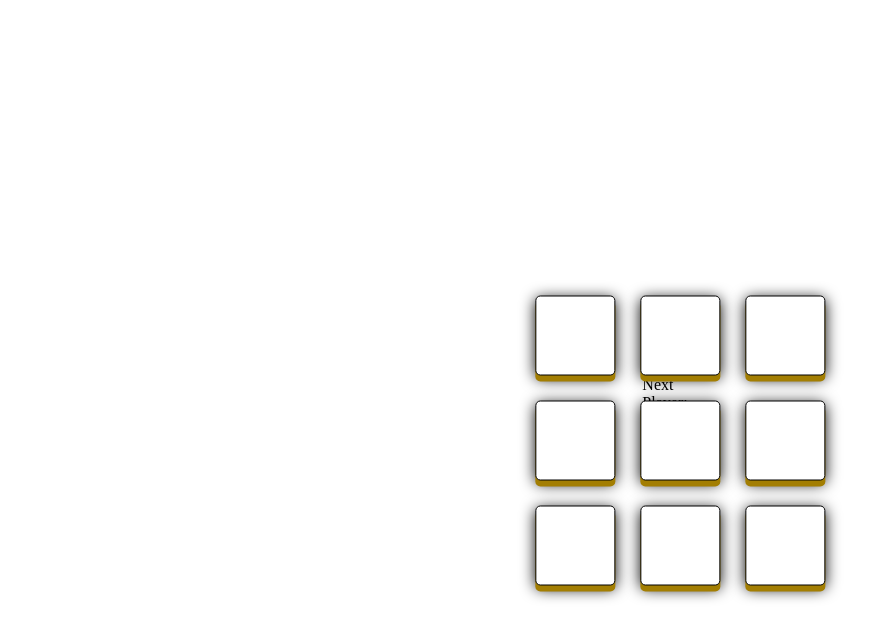
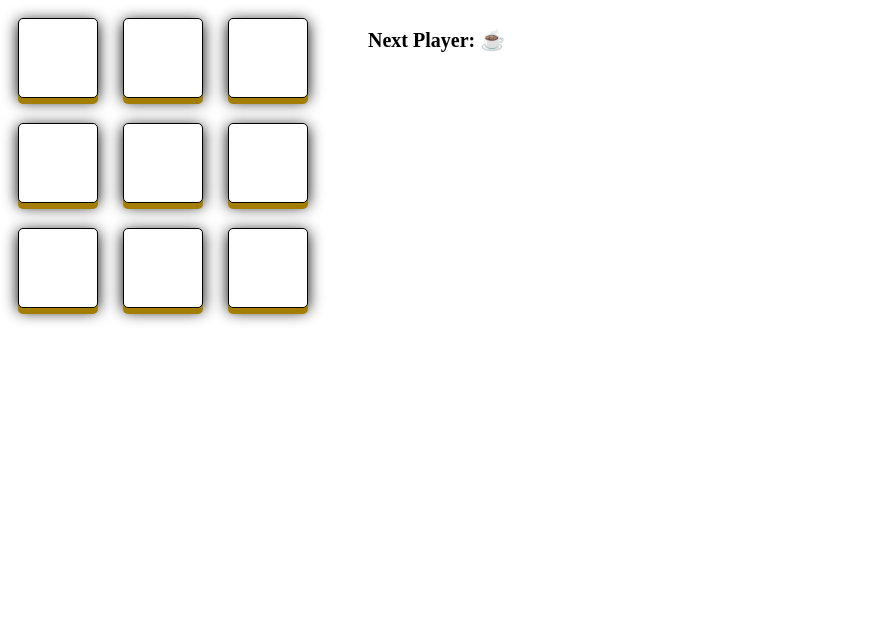
Before and after one commit to MamaTheWitch/game.v2, a React (Vite) app: page / in a window 1280 px wide. Shown: the top 638 px of the page, without its empty margins (0-894 px from the left). Built offline with nearby package versions, Linux system fonts and the light colour scheme.

Commit message:
working on the info area next to squares

```diff
--- a/src/App.css
+++ b/src/App.css
@@ -3,10 +3,21 @@ main {
   vertical-align: center;
 }
 
+#container {
+  display: flex;
+  position: relative;
+}
+
+#info {
+  padding-left: 30px;
+  margin-left: 20px;
+  margin-bottom: 10px;
+  font-size: 20px;
+  font-weight: bold;
+  text-align: center;
+}
+
 #board {
-	width: 250px;
-	height: 250px;
-	margin: 10px;
 	display: grid;
   	gap: 5px;
   	grid-template-columns: repeat(3, 1fr);
@@ -42,20 +53,3 @@ button:active {
   background-image: -webkit-linear-gradient(to top, #F6BE00 0%, red 100%);
   background-image: -ms-linear-gradient(to top, #F6BE00 0%, red 100%);
  }
-
-div {
-  position: absolute;
-  top: 50%;
-  left: 50%;
-  transform: translate(-50%, -50%);
-  display: flex;
-  flex-direction: row;
-  margin: 0 auto;
-
- }
-
-p {
-  padding-left: 30px;
-  margin-left: 20px;
-  margin-bottom: 10px;
- }
--- a/src/components/Game.jsx
+++ b/src/components/Game.jsx
@@ -44,11 +44,14 @@ const Game = () => {
   };
 
   return (
-    <div>
+    <div id="container">
       <Board squares={history[stepNumber]} onClick={handleClick} />
-      <p>
-        {winner ? "Winner: " + winner : "Next Player: " + player}
-      </p>
+
+      <div id="info">
+        <p>
+          {winner ? "Winner: " + winner : "Next Player: " + player}
+        </p>
+      </div>
     </div>
   )
 
```
Also changed, not shown: src/components/Board.jsx (+4 -4 lines).
